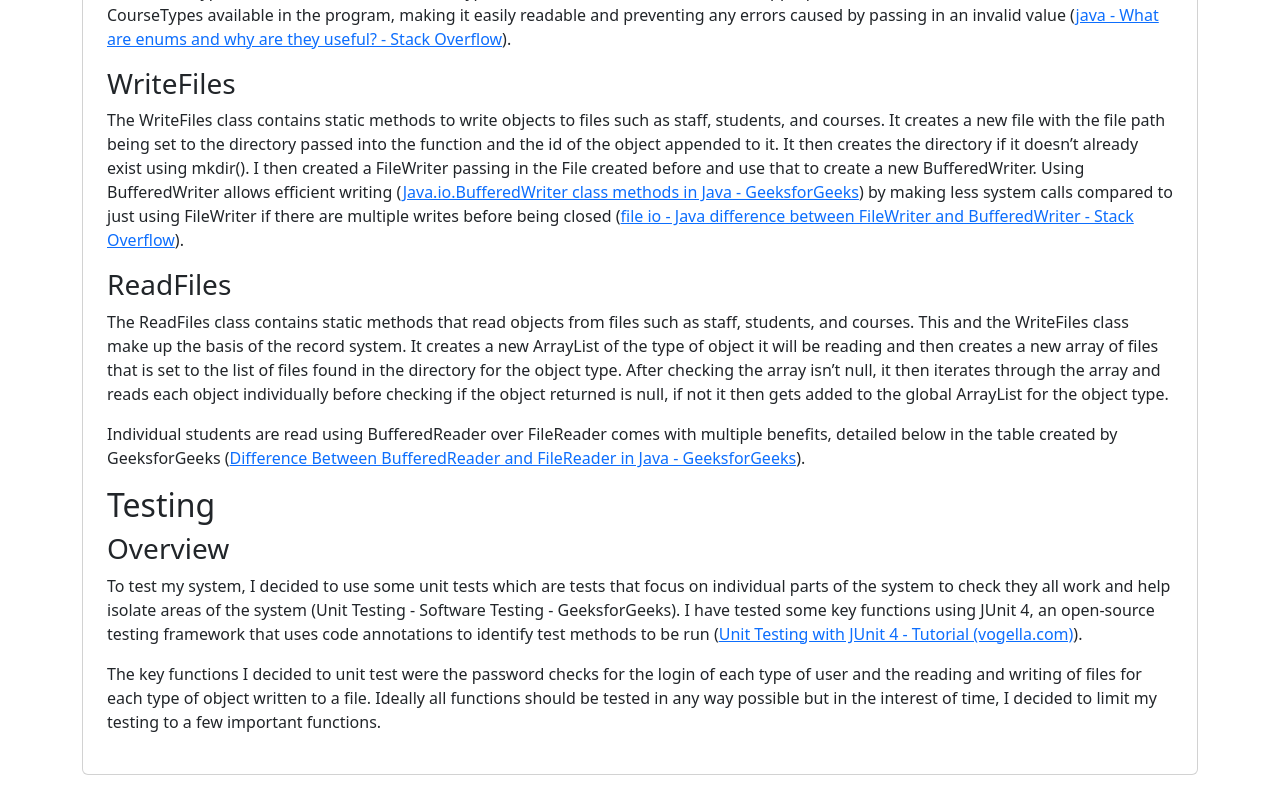
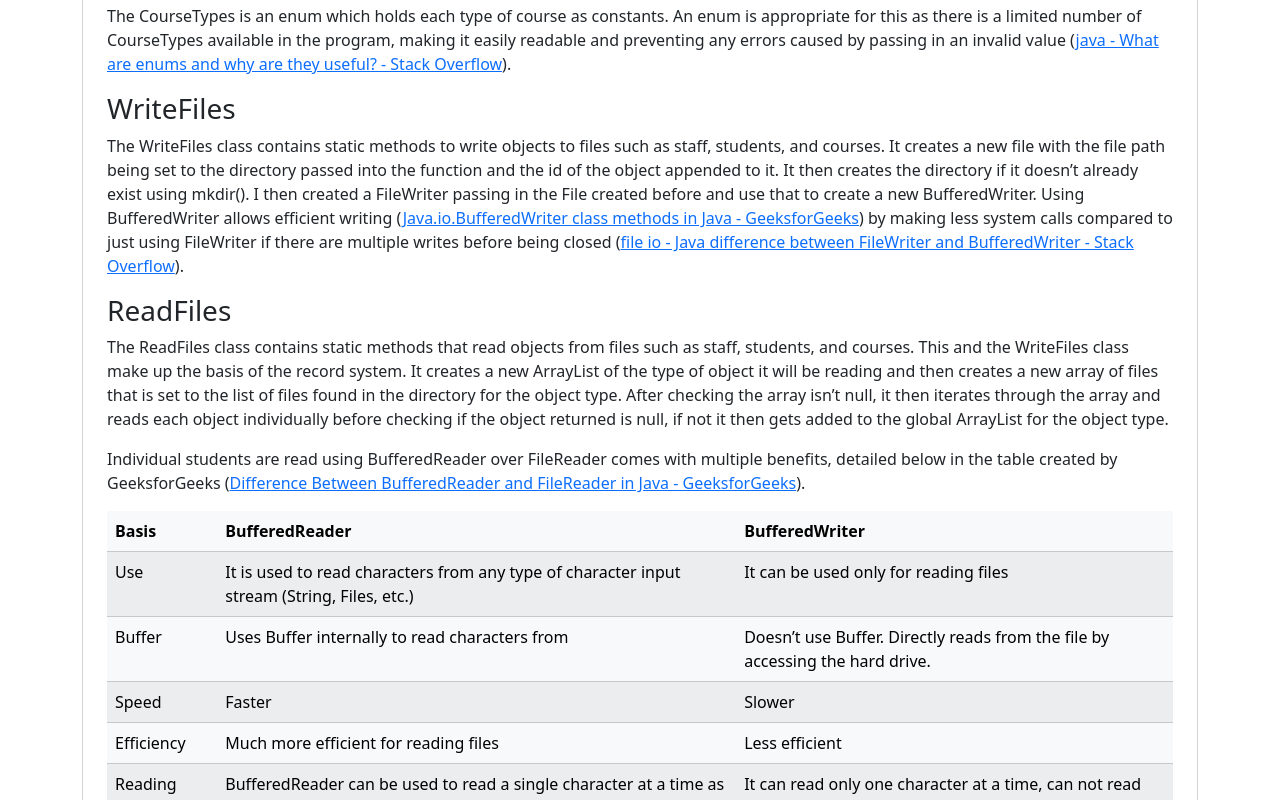
Before and after one commit to KrisReay/KrisReay.github.io, a plain HTML site: page Pages/index.html in a window 1280 px wide. Shown: the part 2000-2800 px from the top of the page. Before the commit the page ends 2775 px from the top, so only its background shows below. Drawn offline with Linux system fonts and the light colour scheme; files that its build step writes are made by us from their sources; files whose address does not match are found by name.

Commit message:
Added media and reworked file structure

```diff
--- a/index.html
+++ b/Pages/index.html
@@ -7,6 +7,7 @@
   <meta http-equiv="X-UA-Compatible" content="ie=edge">
   <title>My Website</title>
   <link rel="stylesheet" href="./lib/bootstrap/css/bootstrap.min.css">
+  <link rel="stylesheet" href="./StyleSheets/Styles.css">
 </head>
 
 <body>
@@ -30,6 +31,12 @@
           basic inheritance diagram is shown in the diagram below from the official Java documentation. (<a
             href="https://docs.oracle.com/javase/tutorial/java/concepts/inheritance.html">What Is Inheritance? (The
             Java™ Tutorials > Learning the Java Language > Object-Oriented Programming Concepts) (oracle.com)</a>) </p>
+
+            <div class="image-container">
+              <img src="images/Inheritance diagram.jpg" alt="A diagram of classes in a hierarchy." class="img-fluid">
+            </div>
+
+
         <p>With the use of classes, I have used encapsulation to increase the security of my code. Encapsulation is the
           use of the private keyword, getters, and setters to restrict direct access to variables. The advantage of this
           that I have taken advantage of in my program is that it provides data hiding, protecting the variables from
@@ -157,18 +164,60 @@
             Between BufferedReader and FileReader in Java -
             GeeksforGeeks</a>).</p>
 
+        <table class="table table-striped table-light">
+          <thead>
+            <tr>
+              <th>Basis</th>
+              <th>BufferedReader</th>
+              <th>BufferedWriter</th>
+            </tr>
+          </thead>
+          <tbody>
+            <tr>
+              <td>Use</td>
+              <td>It is used to read characters from any type of character input stream (String, Files, etc.)</td>
+              <td>It can be used only for reading files</td>
+            </tr>
+            <tr>
+              <td>Buffer</td>
+              <td>Uses Buffer internally to read characters from</td>
+              <td>Doesn’t use Buffer. Directly reads from the file by accessing the hard drive.</td>
+            </tr>
+            <tr>
+              <td>Speed</td>
+              <td>Faster</td>
+              <td>Slower</td>
+            </tr>
+            <tr>
+              <td>Efficiency</td>
+              <td>Much more efficient for reading files</td>
+              <td>Less efficient</td>
+            </tr>
+            <tr>
+              <td>Reading Lines</td>
+              <td>BufferedReader can be used to read a single character at a time as well as a line at a time.</td>
+              <td>It can read only one character at a time, can not read lines</td>
+            </tr>
+          </tbody>
+        </table>
+
         <h2>Testing</h2>
 
         <h3>Overview</h3>
 
         <p>To test my system, I decided to use some unit tests which are tests that focus on individual parts of the
-          system to check they all work and help isolate areas of the system (<a hre="https://www.geeksforgeeks.org/unit-testing-software-testing/">Unit Testing - Software Testing -
-          GeeksforGeeks</a>). I have tested some key functions using JUnit 4, an open-source testing framework that uses
-          code annotations to identify test methods to be run (<a href="https://www.vogella.com/tutorials/JUnit4/article.html">Unit Testing with JUnit 4 - Tutorial (vogella.com)</a>).</p>
+          system to check they all work and help isolate areas of the system (<a
+            hre="https://www.geeksforgeeks.org/unit-testing-software-testing/">Unit Testing - Software Testing -
+            GeeksforGeeks</a>). I have tested some key functions using JUnit 4, an open-source testing framework that
+          uses
+          code annotations to identify test methods to be run (<a
+            href="https://www.vogella.com/tutorials/JUnit4/article.html">Unit Testing with JUnit 4 - Tutorial
+            (vogella.com)</a>).</p>
 
-          <p>The key functions I decided to unit test were the password checks for the login of each type of user and the
+        <p>The key functions I decided to unit test were the password checks for the login of each type of user and the
           reading and writing of files for each type of object written to a file. Ideally all functions should be tested
-          in any way possible but in the interest of time, I decided to limit my testing to a few important functions.</p>
+          in any way possible but in the interest of time, I decided to limit my testing to a few important functions.
+        </p>
       </div>
     </div>
   </main>
--- /dev/null
+++ b/StyleSheets/Styles.css
@@ -0,0 +1,5 @@
+.image-container {
+    max-width: 400px;
+    max-height: 400px;
+    margin: auto;
+}
```
Also changed, not shown: images/Inheritance diagram.jpg (added).
